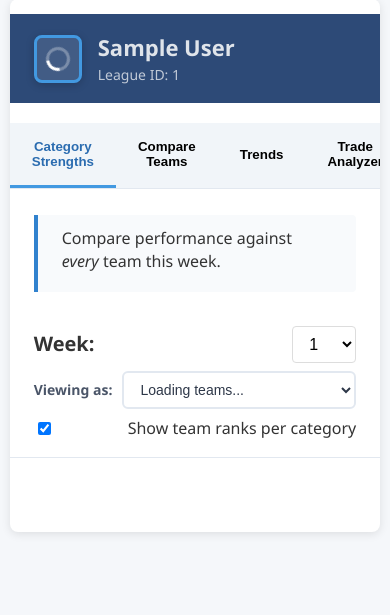
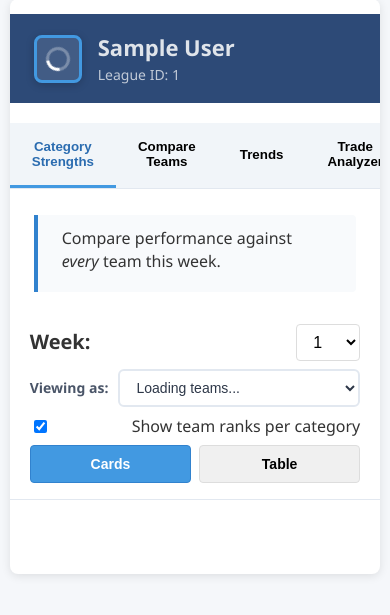
Before and after one commit to AlexIbby/fantasyBasketball, a Flask app: page /dashboard in a window 390 px wide. Shown: the part 62-677 px from the top of the page. Run offline with Flask 3, Linux system fonts and the light colour scheme; the visitor is signed in with stand-in values (Sample User, id 1); data that the repository does not hold is empty.

Commit message:
table/card view restored in mobile

```diff
--- a/static/style.css
+++ b/static/style.css
@@ -902,6 +902,46 @@
     width: 48px;
     height: 48px;
   }
+
+  /* Show view toggle buttons on mobile */
+  .view-toggle {
+    display: flex;
+  }
+
+  /* Mobile-specific styling for view toggle buttons */
+  .view-toggle button {
+    flex: 1;
+    padding: 10px 16px;
+    font-size: 14px;
+    font-weight: 600;
+    min-width: 80px;
+  }
+
+  /* Hide table view on mobile by default, show cards */
+  .table-container {
+    display: none;
+  }
+
+  .cards-container {
+    display: flex;
+  }
+
+  /* Improve mobile filters layout */
+  .filters {
+    flex-direction: column;
+    align-items: stretch;
+    gap: 16px;
+    padding: 16px 20px;
+  }
+
+  .week-selector, .team-selector {
+    justify-content: space-between;
+    align-items: center;
+  }
+
+  .checkbox-container {
+    justify-content: center;
+  }
 }
 
 /* END OF FILE */
```
